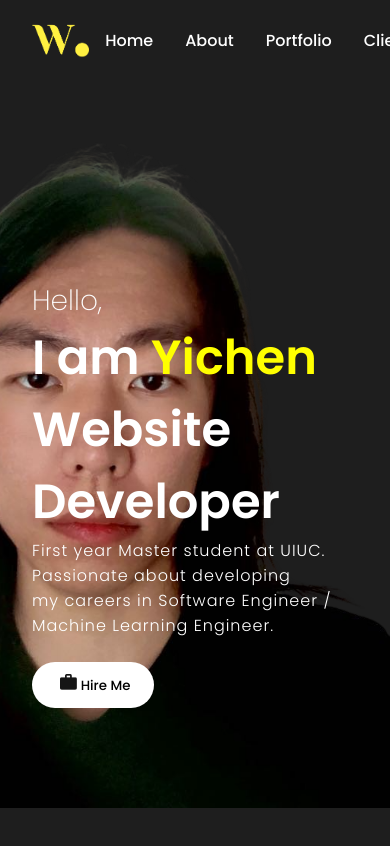
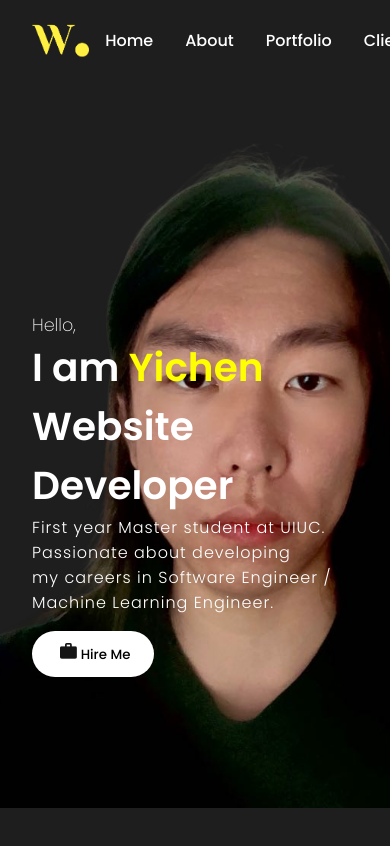
Before and after one commit to yhuang0701/portfolio, a React (Create React App) app: page / in a window 390 px wide. Shown: the top 846 px of the page. Built offline with nearby package versions, Linux system fonts and the light colour scheme.

Commit message:
Added responsive design for mobile

```diff
--- a/src/components/Intro/intro.css
+++ b/src/components/Intro/intro.css
@@ -18,7 +18,7 @@
 
 .introContent {
   height: 100vh;
-  width: 95vw;
+  width: 100vw;
   padding: 2rem;
   font-size: 3rem;
   font-weight: 700;
@@ -55,3 +55,22 @@
   margin: 0 0.25rem;
   height: 1rem;
 }
+
+@media screen and (max-width: 840px){
+  .bg {
+    right: -5vw;
+  }
+  .introContent {
+    font-size: 10vw;
+  }
+
+  .hello {
+    font-size: 4.5vw;
+  }
+}
+
+@media screen and (max-width: 550px){
+  .bg {
+    right: -40vw;
+  }
+}
```
